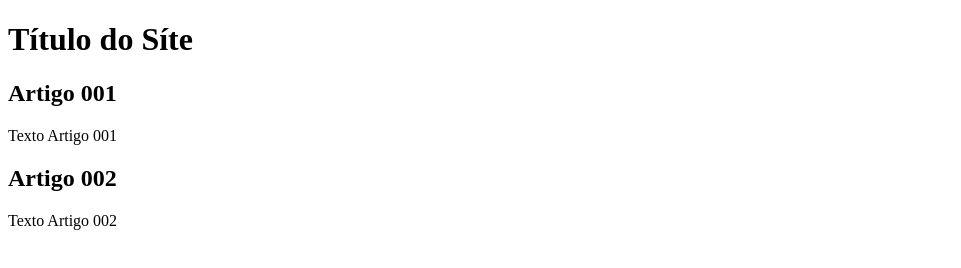
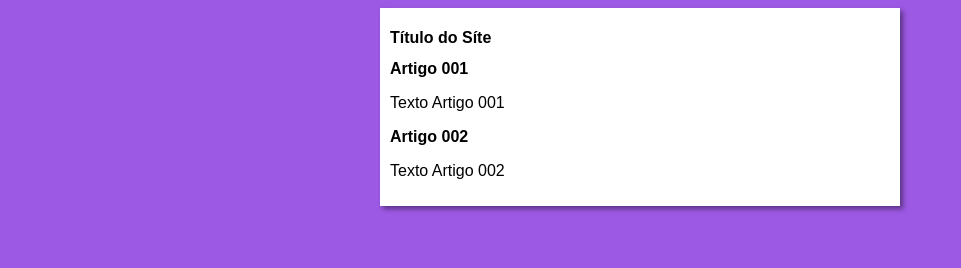
Before and after one commit to Allisonavs/projeto-site, a plain HTML site: page index.html in a window 1280 px wide. Shown: the whole page, without its empty margins (0-961 px from the left). Drawn offline with Linux system fonts and the light colour scheme.

Commit message:
iniciei o design

```diff
--- /dev/null
+++ b/estilos/style.css
@@ -0,0 +1,17 @@
+* {
+    font-family: Arial, Helvetica, sans-serif;
+    font-size: 16px;
+}
+
+body {
+    background-color: rgb(156, 89, 228);
+
+}
+
+main {
+    background-color: white;
+    width: 500px;
+    margin: auto;
+    padding: 10px;
+    box-shadow: 3px 3px 5px rgba(0, 0, 0, 0.433);
+}
--- a/index.html
+++ b/index.html
@@ -4,6 +4,7 @@
     <meta charset="UTF-8">
     <meta name="viewport" content="width=device-width, initial-scale=1.0">
     <title>Título do Site</title>
+    <link rel="stylesheet" href="estilos/style.css">
 </head>
 <body>
     <main>
```
